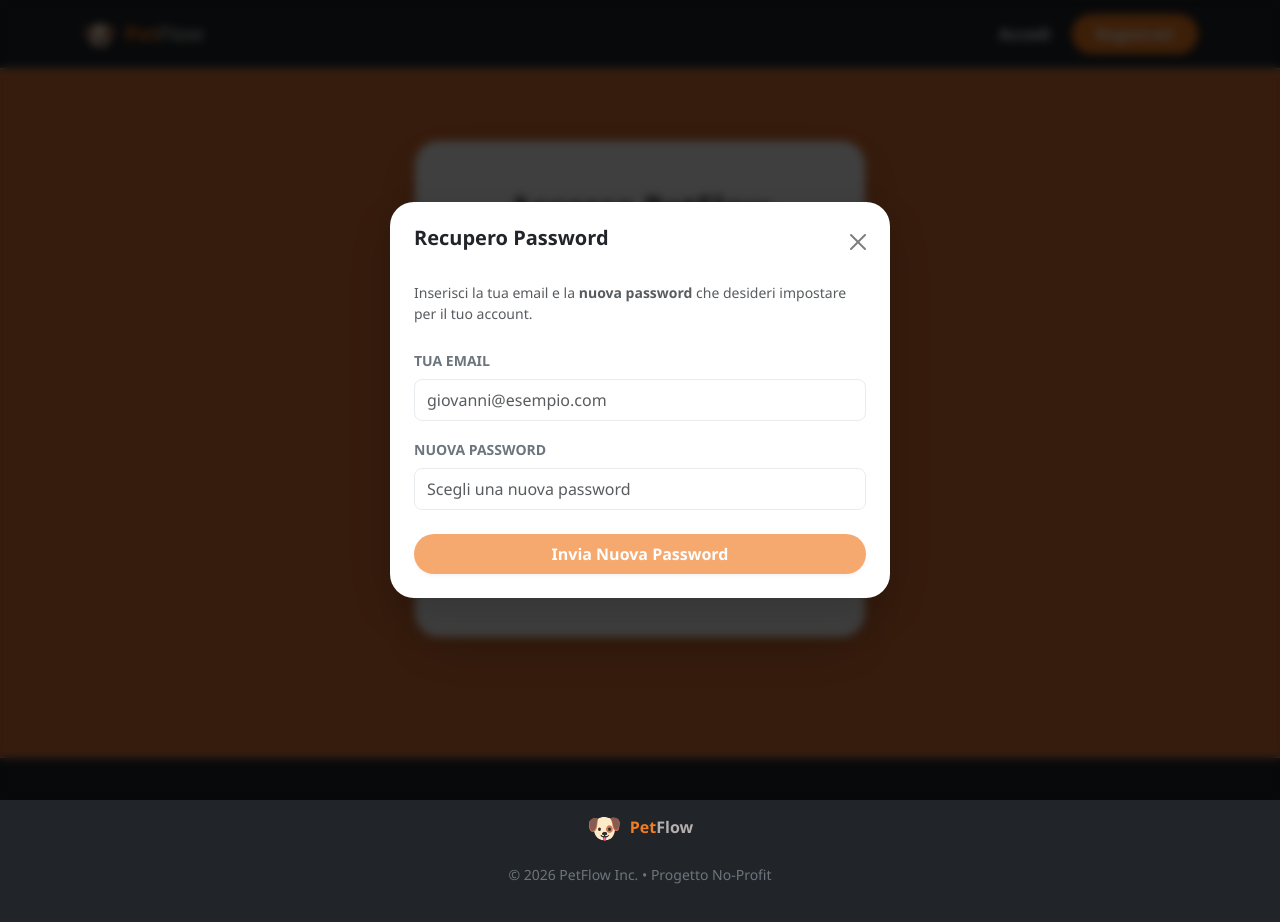
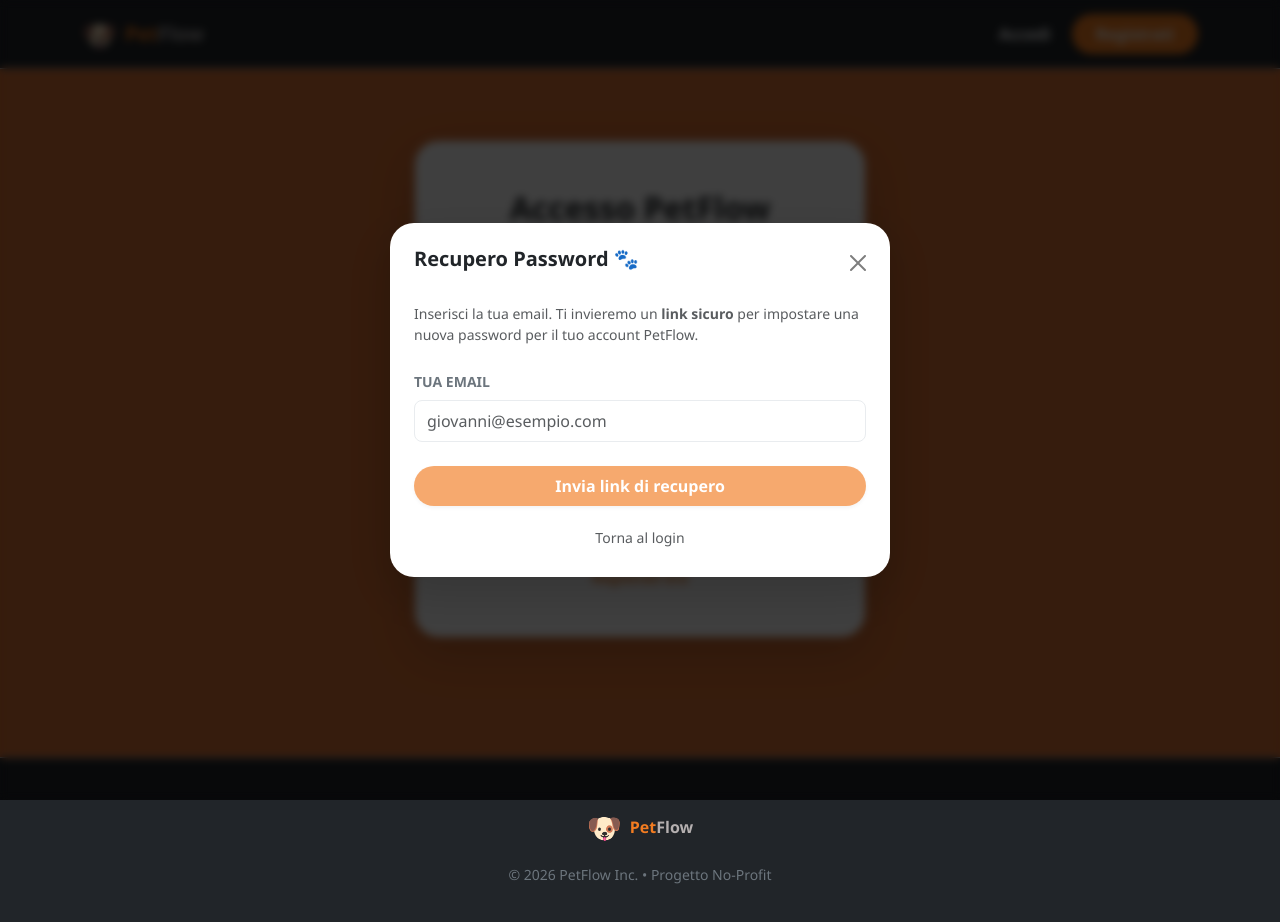
Before and after one commit to IadeliseGiovanni/animali-frontend, an Angular app in the folder animali-frontend/: page /login in a window 1280 px wide. Both pictures are taken after a click on the button "Password dimenticata?". Shown: the top 922 px of the page. Built offline with nearby package versions, Linux system fonts and the light colour scheme.

Commit message:
aggiunte modifiche per la password dimenticata e mogliorie per la visione quando non si è loggati

```diff
--- a/animali-frontend/src/app/app.routes.ts
+++ b/animali-frontend/src/app/app.routes.ts
@@ -7,13 +7,14 @@ import { AdottanteComponent } from './components/adottante/adottante';
 import { CentroAdozioneComponent } from './components/centroadozione/centroadozione';
 import { RegisterComponent } from './components/register/register';
 import { authGuard } from './guards/auth.guard';
-// 1. IMPORTA IL NUOVO COMPONENTE
 import { GestionePraticheComponent } from './components/gestione-pratiche/gestione-pratiche';
 import { GestioneAnimaliComponent } from './components/gestione-animali/gestione-animali';
+import { ResetPasswordComponent } from './components/resetpassword/resetpassword';
 
 export const routes: Routes = [
   { path: 'login', component: LoginComponent },
   { path: 'animali', component: AnimaliComponent },
+  { path: 'reset-password', component: ResetPasswordComponent },
 
   // Rotta per il profilo personale
   { path: 'adottante', component: AdottanteComponent, canActivate: [authGuard] },
--- a/animali-frontend/src/app/components/adottante/adottante.ts
+++ b/animali-frontend/src/app/components/adottante/adottante.ts
@@ -44,6 +44,7 @@ export class AdottanteComponent implements OnInit {
   // Paginazione Animali Adottati (Nuovo)
   paginaAnimali = signal(1);
   animaliPerPagina = 6;
+  utenteLoggatoId: number | undefined;
 
   // --- LOGICA REATTIVA LISTA UTENTI ---
   listaFiltrata = computed(() => {
@@ -334,4 +335,22 @@ export class AdottanteComponent implements OnInit {
       error: (err) => alert('Errore: ' + err.error.error),
     });
   }
+
+  isEditable = computed(() => {
+    const p = this.profilo();
+    const user = this.authService.currentUser() as any;
+
+    if (!p || !user) return false;
+
+    const isAdmin = user.ruolo === 'ADMIN';
+
+    if (isAdmin) {
+      // Confrontiamo l'email del profilo con l'email dell'utente loggato
+      const isMioProfilo = p.email === user.email;
+
+      return isMioProfilo;
+    }
+
+    return true;
+  });
 }
--- a/animali-frontend/src/app/components/animali/animali.html
+++ b/animali-frontend/src/app/components/animali/animali.html
@@ -239,7 +239,21 @@
             <div class="mt-auto">
               @let p = profilo();
 
-              @if (p && (p.isSchedato === true || $any(p.statoIdoneita) === 'IDONEO')) {
+              @if (!p) {
+                <div
+                  class="text-center p-3 bg-light rounded-4 border border-info-subtle animate-fade"
+                >
+                  <p class="small text-muted mb-2">Vuoi adottare {{ selected.nome }}?</p>
+                  <div class="d-grid gap-2">
+                    <a routerLink="/login" class="btn btn-dark rounded-pill py-2 fw-bold">Accedi</a>
+                    <a
+                      routerLink="/register"
+                      class="btn btn-outline-orange rounded-pill py-2 fw-bold"
+                      >Registrati</a
+                    >
+                  </div>
+                </div>
+              } @else if (p.isSchedato === true || $any(p.statoIdoneita) === 'IDONEO') {
                 <button
                   class="btn btn-dark w-100 rounded-pill py-2 fw-bold"
                   [disabled]="isSendingPratica()"
--- a/animali-frontend/src/app/components/login/login.html
+++ b/animali-frontend/src/app/components/login/login.html
@@ -106,7 +106,7 @@
     <div class="modal-dialog modal-dialog-centered">
       <div class="modal-content border-0 shadow-lg" style="border-radius: 24px">
         <div class="modal-header border-0 p-4 pb-0">
-          <h5 class="fw-bold text-dark">Recupero Password</h5>
+          <h5 class="fw-bold text-dark">Recupero Password 🐾</h5>
           <button
             type="button"
             class="btn-close shadow-none"
@@ -115,11 +115,11 @@
         </div>
         <div class="modal-body p-4">
           <p class="text-muted small mb-4">
-            Inserisci la tua email e la <strong>nuova password</strong> che desideri impostare per
-            il tuo account.
+            Inserisci la tua email. Ti invieremo un <strong>link sicuro</strong> per impostare una
+            nuova password per il tuo account PetFlow.
           </p>
 
-          <div class="mb-3">
+          <div class="mb-4">
             <label class="form-label small fw-bold text-secondary text-uppercase">Tua Email</label>
             <input
               type="email"
@@ -127,34 +127,31 @@
               placeholder="giovanni@esempio.com"
               [(ngModel)]="resetPayload.email"
               name="emailReset"
-            />
-          </div>
-
-          <div class="mb-4">
-            <label class="form-label small fw-bold text-secondary text-uppercase"
-              >Nuova Password</label
-            >
-            <input
-              type="password"
-              class="form-control rounded-3 py-2 border-light-subtle shadow-none"
-              placeholder="Scegli una nuova password"
-              [(ngModel)]="resetPayload.password"
-              name="passwordReset"
+              [disabled]="isResetting()"
             />
           </div>
 
           <button
             class="btn btn-orange w-100 py-2 fw-bold rounded-pill shadow-sm d-flex align-items-center justify-content-center"
-            [disabled]="isResetting() || !resetPayload.email || !resetPayload.password"
+            [disabled]="isResetting() || !resetPayload.email"
             (click)="inviaReset()"
           >
             @if (isResetting()) {
               <span class="spinner-border spinner-border-sm me-2"></span>
-              Aggiornamento...
+              Invio in corso...
             } @else {
-              Invia Nuova Password
+              Invia link di recupero
             }
           </button>
+
+          <div class="text-center mt-3">
+            <button
+              (click)="mostraResetForm.set(false)"
+              class="btn btn-link btn-sm text-muted text-decoration-none"
+            >
+              Torna al login
+            </button>
+          </div>
         </div>
       </div>
     </div>
--- a/animali-frontend/src/app/components/login/login.ts
+++ b/animali-frontend/src/app/components/login/login.ts
@@ -73,30 +73,24 @@ export class LoginComponent {
   }
 
   inviaReset() {
-    if (!this.resetPayload.email || !this.resetPayload.password) {
-      alert('Inserisci email e la nuova password desiderata.');
-      return;
-    }
-
-    if (this.resetPayload.password.length < 6) {
-      alert('La password deve essere di almeno 6 caratteri.');
+    if (!this.resetPayload.email) {
+      alert("Inserisci l'email per ricevere il link di reset.");
       return;
     }
 
     this.isResetting.set(true);
-    this.authService.resetPassword(this.resetPayload.email, this.resetPayload.password).subscribe({
+
+    // Chiamiamo il metodo che invia solo l'email al backend
+    this.authService.requestResetLink(this.resetPayload.email).subscribe({
       next: (res) => {
-        alert(res.message || 'Password aggiornata con successo! Ora puoi accedere.');
+        alert("Ti abbiamo inviato un'email con il link per resettare la password! 🐾");
         this.isResetting.set(false);
-        this.mostraResetForm.set(false);
-        // Puliamo i campi dopo il successo
-        this.loginData.email = this.resetPayload.email;
-        this.resetPayload = { email: '', password: '' };
+        this.mostraResetForm.set(false); // Chiudiamo il form
+        this.resetPayload.email = ''; // Puliamo il campo
       },
       error: (err) => {
-        const msg = err.error?.message || err.error || 'Errore durante il reset';
-        alert(msg);
         this.isResetting.set(false);
+        alert("Errore: assicurati che l'email sia corretta.");
       },
     });
   }
--- /dev/null
+++ b/animali-frontend/src/app/components/resetpassword/resetpassword.ts
@@ -0,0 +1,56 @@
+import { Component, OnInit, inject } from '@angular/core';
+import { CommonModule } from '@angular/common';
+import {} from '@angular/compiler';
+import { FormsModule } from '@angular/forms';
+import { ActivatedRoute, Router } from '@angular/router';
+import { AuthService } from '../../services/auth';
+
+@Component({
+  selector: 'app-reset-password',
+  standalone: true,
+  imports: [CommonModule, FormsModule],
+  template: `
+    <div class="reset-container">
+      <h3>Imposta Nuova Password 🔒</h3>
+      <p>Inserisci la tua nuova password per l'account PetFlow.</p>
+
+      <input
+        type="password"
+        [(ngModel)]="nuovaPassword"
+        class="form-control mb-3"
+        placeholder="Nuova password"
+      />
+
+      <button (click)="conferma()" [disabled]="nuovaPassword.length < 6" class="btn btn-orange">
+        Conferma Cambio
+      </button>
+    </div>
+  `,
+})
+export class ResetPasswordComponent implements OnInit {
+  private route = inject(ActivatedRoute);
+  private auth = inject(AuthService);
+  private router = inject(Router);
+
+  token: string = '';
+  nuovaPassword: string = '';
+
+  ngOnInit() {
+    // Recupera il token dall'URL (?token=xxxx)
+    this.token = this.route.snapshot.queryParamMap.get('token') || '';
+    if (!this.token) {
+      alert('Token mancante o non valido.');
+      this.router.navigate(['/login']);
+    }
+  }
+
+  conferma() {
+    this.auth.confirmPasswordReset(this.token, this.nuovaPassword).subscribe({
+      next: () => {
+        alert('Password aggiornata con successo! Effettua il login.');
+        this.router.navigate(['/login']);
+      },
+      error: () => alert('Il link è scaduto o non è valido.'),
+    });
+  }
+}
--- a/animali-frontend/src/app/services/auth.ts
+++ b/animali-frontend/src/app/services/auth.ts
@@ -100,14 +100,6 @@ export class AuthService {
   }
 
   /**
-   * RESET PASSWORD: Usato quando l'utente NON è loggato.
-   * Invia email e la nuova password scelta dall'utente.
-   */
-  resetPassword(email: string, password: string): Observable<any> {
-    return this.http.post(`${this.apiUrl}/reset-password`, { email, password });
-  }
-
-  /**
    * CHANGE PASSWORD: Usato quando l'utente È loggato.
    * Richiede la vecchia password per sicurezza.
    */
@@ -138,4 +130,22 @@ export class AuthService {
       { responseType: 'text' },
     );
   }
+
+  requestResetLink(email: string): Observable<any> {
+    return this.http.post(
+      `${this.apiUrl}/forgot-password?email=${email}`,
+      {},
+      { responseType: 'text' },
+    );
+  }
+
+  /**
+   * STEP 2: Invia il token ricevuto via mail e la nuova password scelta.
+   */
+  confirmPasswordReset(token: string, newPassword: string): Observable<any> {
+    return this.http.post(`${this.apiUrl}/reset-password-confirm`, {
+      token: token,
+      newPassword: newPassword, // Deve essere newPassword, NON nuovaPassword o password
+    });
+  }
 }
```
